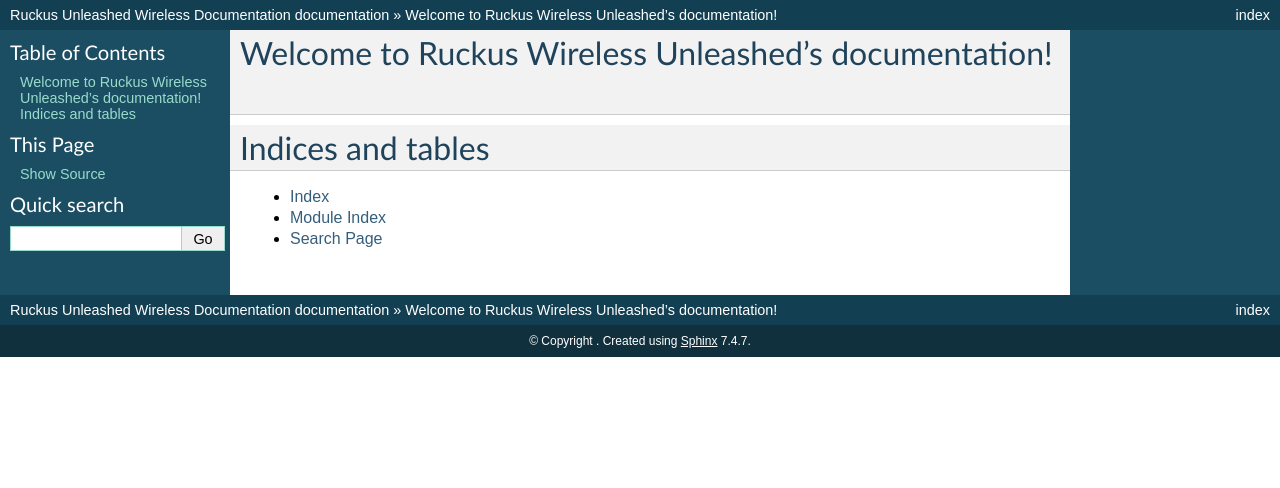
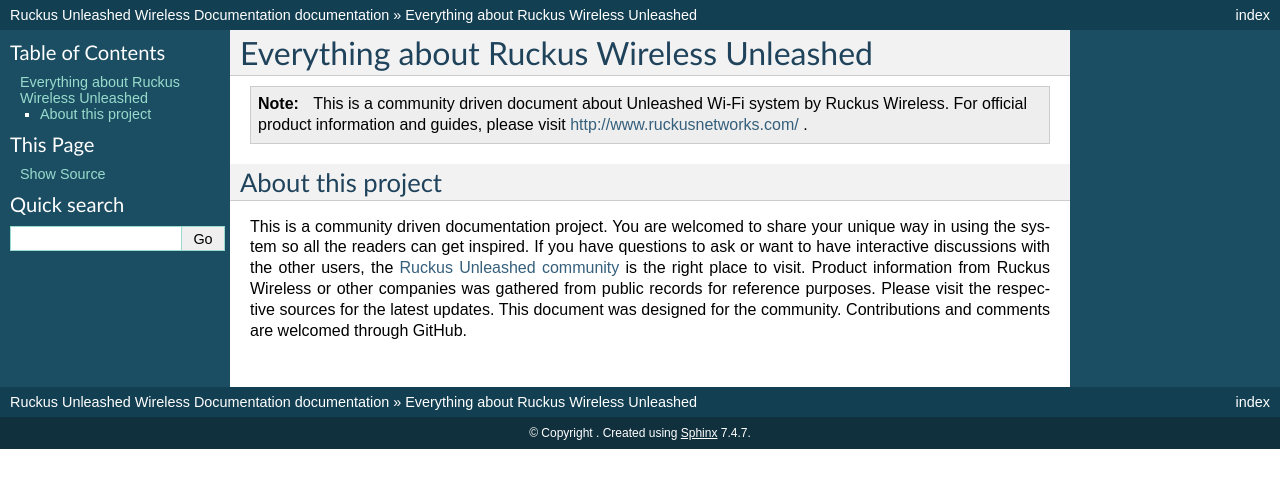
Before and after one commit to vincenttu/ruckuswireless-unleashed, a Sphinx documentation site: the page built from source/index.rst, in a window 1280 px wide. Shown: the top 488 px of the page. Built offline with Sphinx 7.4.7, drawn with Linux system fonts in a browser that asks for light colours.

Commit message:
6-6-2023

```diff
--- a/source/index.rst
+++ b/source/index.rst
@@ -1,20 +1,14 @@
-.. Ruckus Wireless Unleashed documentation master file, created by
-   sphinx-quickstart on Mon Jun  5 20:14:43 2023.
-   You can adapt this file completely to your liking, but it should at least
-   contain the root `toctree` directive.
+Everything about Ruckus Wireless Unleashed
+==========================================
 
-Welcome to Ruckus Wireless Unleashed's documentation!
-=====================================================
+.. note::
 
-.. toctree::
-   :maxdepth: 2
-   :caption: Contents:
+   This is a community driven document about Unleashed Wi-Fi system by Ruckus Wireless. For official product information and guides, please visit http://www.ruckusnetworks.com/ .
 
+About this project
+------------------
 
+This is a community driven documentation project. You are welcomed to share your unique way in using the system so all the readers can get inspired. If you have questions to ask or want to have interactive discussions with the other users, the `Ruckus Unleashed community`_ is the right place to visit. Product information from Ruckus Wireless or other companies was gathered from public records for reference purposes. Please visit the respective sources for the latest updates.
+This document was designed for the community. Contributions and comments are welcomed through GitHub.
 
-Indices and tables
-==================
-
-* :ref:`genindex`
-* :ref:`modindex`
-* :ref:`search`
+.. _Ruckus Unleashed community: https://community.ruckuswireless.com/t5/Unleashed/bd-p/unleashed
```
